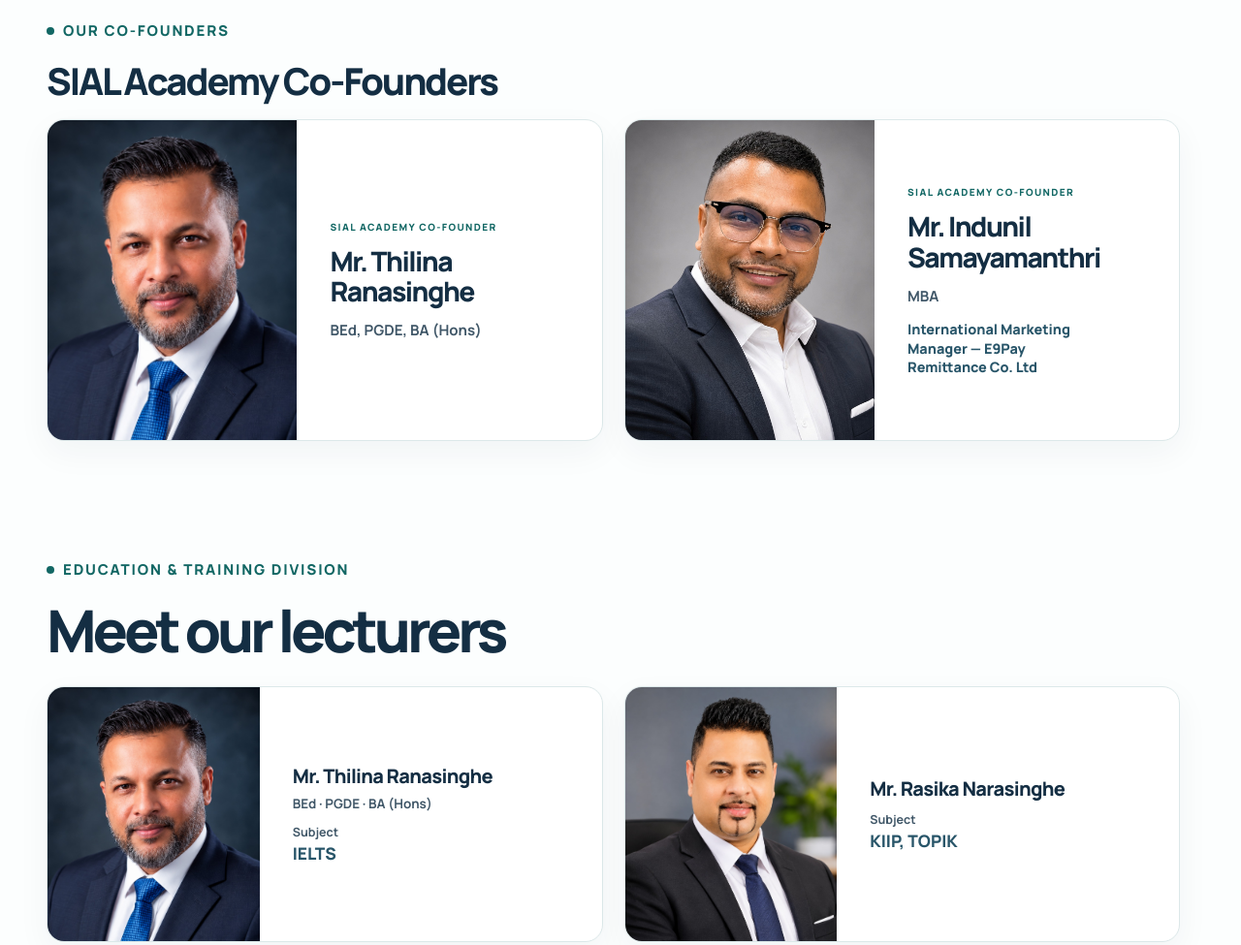
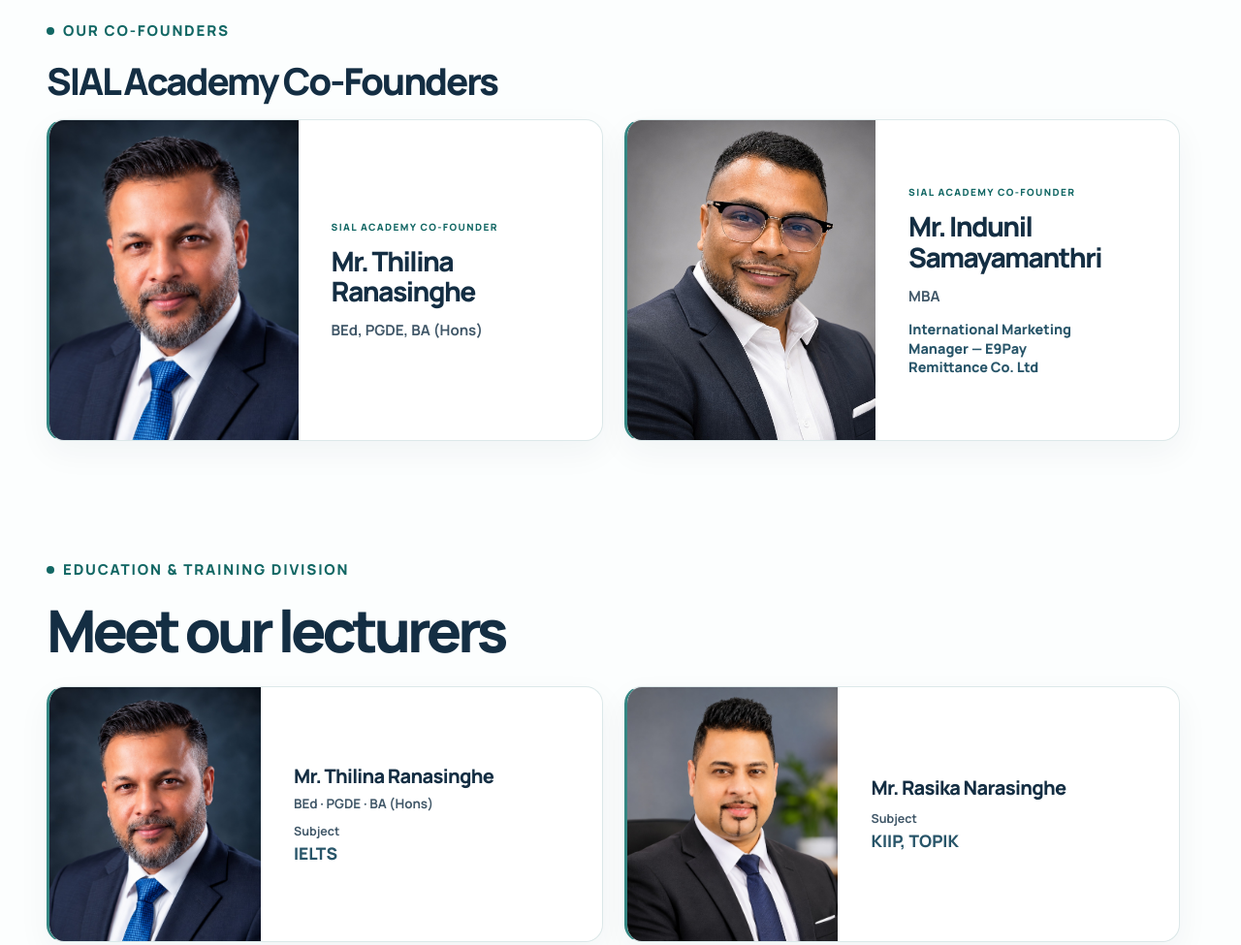
Before and after one commit to ThathsaraLabs/SIAL, a plain HTML site: page about.html in a window 1280 px wide. Shown: the part 680-1655 px from the top of the page at 97% size. Drawn offline with nearby package versions, Linux system fonts and the light colour scheme.

Commit message:
Apply green left border to every academy profile card

```diff
--- a/about.html
+++ b/about.html
@@ -8,7 +8,7 @@
 <link rel="preconnect" href="https://fonts.googleapis.com"><link rel="preconnect" href="https://fonts.gstatic.com" crossorigin>
 <link href="https://fonts.googleapis.com/css2?family=Manrope:wght@400;500;600;700;800&display=swap" rel="stylesheet">
 <script defer src="https://cdn.jsdelivr.net/npm/@tailwindcss/browser@4"></script>
-<link rel="stylesheet" href="assets/styles/site.css?v=branch-addresses-20261114"><link rel="stylesheet" href="assets/styles/about.css?v=stacked-portraits-v2"><link rel="stylesheet" href="assets/styles/divisions.css?v=about-h1-20261114"><script defer src="assets/scripts/site.js?v=responsive-qa"></script>
+<link rel="stylesheet" href="assets/styles/site.css?v=branch-addresses-20261114"><link rel="stylesheet" href="assets/styles/about.css?v=profile-green-borders"><link rel="stylesheet" href="assets/styles/divisions.css?v=about-h1-20261114"><script defer src="assets/scripts/site.js?v=responsive-qa"></script>
 <script defer src="assets/scripts/site-language.js?v=profile-updates-20261126"></script>
 </head>
 <body class="localized-page">
--- a/assets/styles/about.css
+++ b/assets/styles/about.css
@@ -43,6 +43,11 @@
 .profile-photo { min-height: 0; align-self: start; }
 .profile-photo img { display: block; height: auto; min-height: 0; }
 
+.founder-card,
+.lecturer-text-card {
+  border-left: 3px solid #348783;
+}
+
 @media (max-width: 640px) {
   .founder-card,
   .lecturer-text-card {
```
